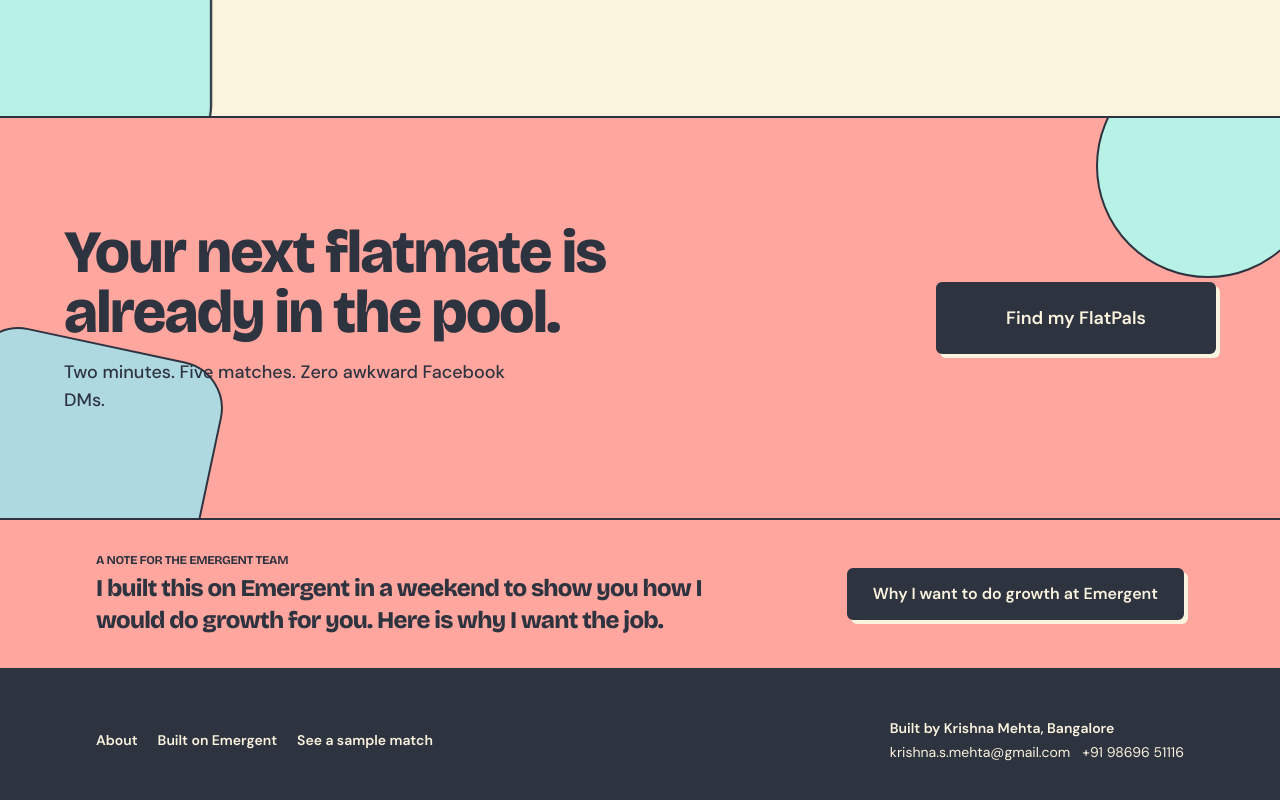
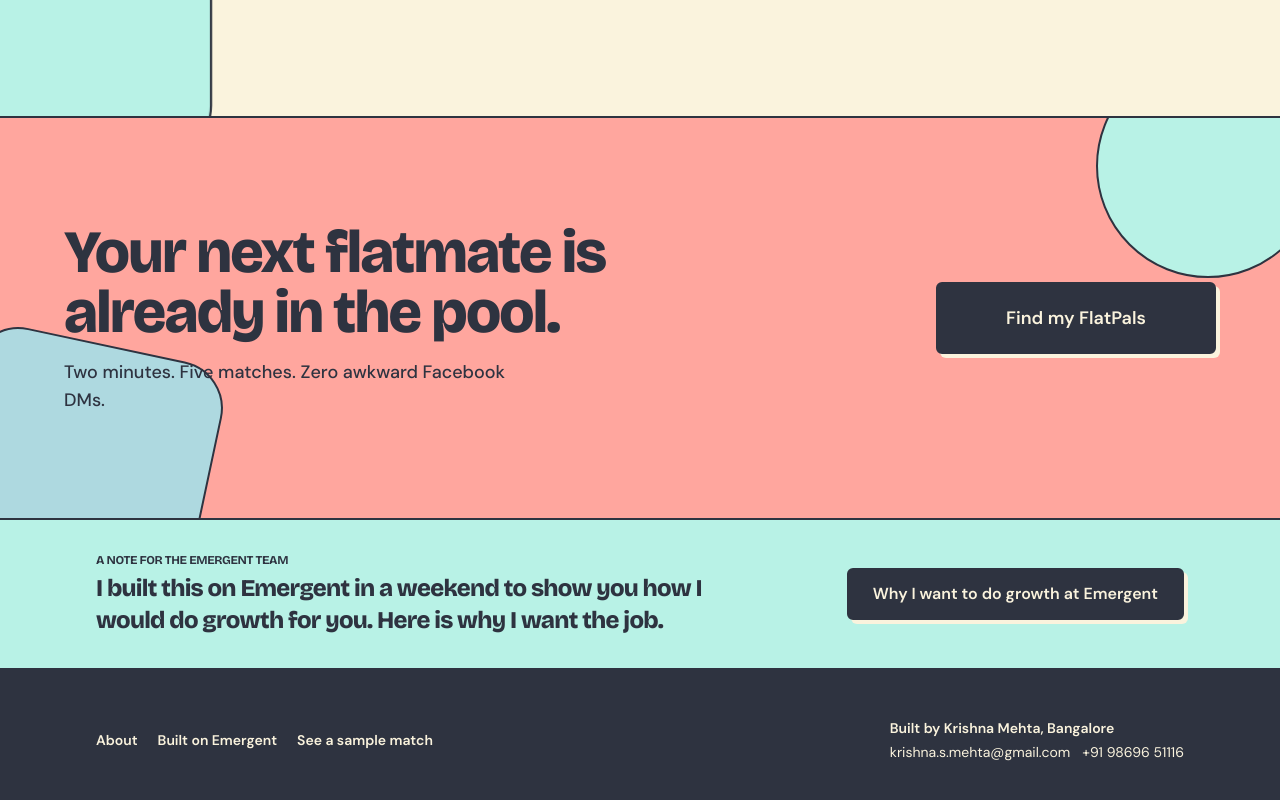
Before and after one commit to krishnasmehta-star/flatpal, a React (Vite) app in the folder frontend/: page / in a window 1280 px wide. Shown: the part 1918-2718 px from the top of the page. Built offline with nearby package versions, Linux system fonts and the light colour scheme; no server answers.

Commit message:
Footer band in mint so it reads separately from the coral CTA

```diff
--- a/frontend/src/components/SiteChrome.jsx
+++ b/frontend/src/components/SiteChrome.jsx
@@ -21,7 +21,7 @@ export const SiteHeader = () => (
 
 export const SiteFooter = () => (
   <footer className="w-full border-t-2 border-[#2E3340] bg-[#2E3340]">
-    <div className="border-b-2 border-[#2E3340] bg-[#FFA69E]" data-testid="why-emergent-band">
+    <div className="border-b-2 border-[#2E3340] bg-[#B8F2E6]" data-testid="why-emergent-band">
       <div className="mx-auto flex max-w-6xl flex-col gap-4 px-4 py-8 sm:flex-row sm:items-center sm:justify-between sm:px-8">
         <div>
           <p className="font-display text-xs font-bold uppercase tracking-[0.18em] text-[#2E3340]">A note for the Emergent team</p>
```
